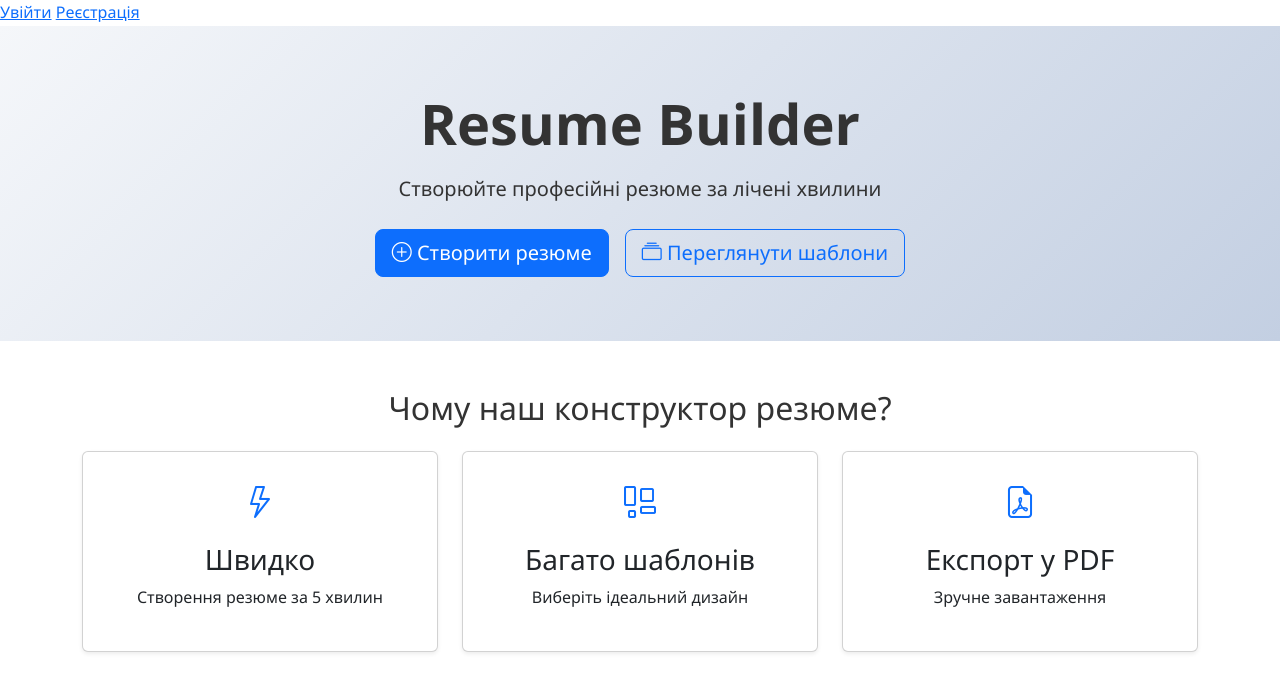
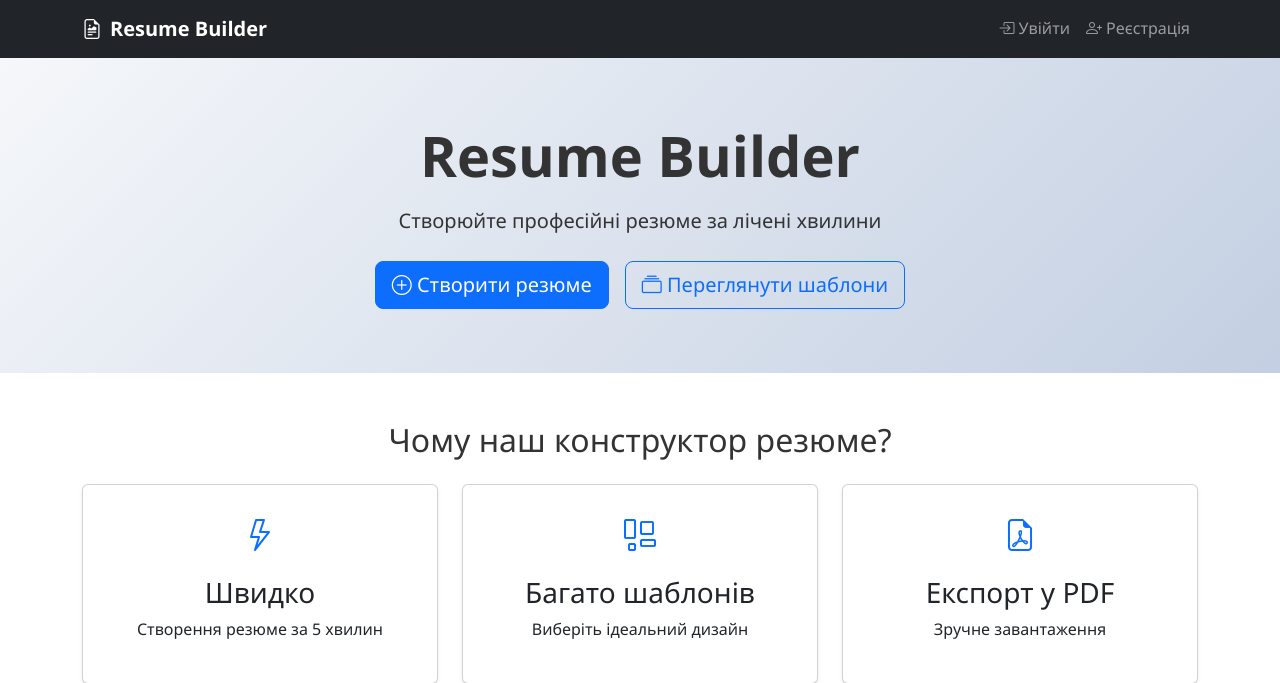
Before and after one commit to xok9ty/Resume-builder, a Django app: page / in a window 1280 px wide. Shown: the top 683 px of the page. Run offline with Django 5.2, Linux system fonts and the light colour scheme; data that the repository does not hold is empty.

Commit message:
create style for authentication

```diff
--- a/builder/static/css/style.css
+++ b/builder/static/css/style.css
@@ -110,3 +110,70 @@ body {
 .action-buttons {
     margin-top: 20px;
 }
+
+.user-nav {
+    background: linear-gradient(135deg, #2c3e50, #34495e);
+    padding: 15px 0;
+    color: white;
+    box-shadow: 0 2px 10px rgba(0,0,0,0.1);
+}
+
+.user-nav-container {
+    max-width: 1200px;
+    margin: 0 auto;
+    padding: 0 20px;
+    display: flex;
+    justify-content: flex-end;
+    align-items: center;
+    gap: 15px;
+    flex-wrap: wrap;
+}
+
+.user-nav span {
+    color: #ecf0f1;
+    font-weight: 500;
+    margin-right: 10px;
+}
+
+.user-nav a {
+    color: #ecf0f1;
+    text-decoration: none;
+    padding: 10px 20px;
+    border-radius: 25px;
+    transition: all 0.3s ease;
+    border: 2px solid transparent;
+    font-weight: 500;
+    display: inline-block;
+    text-align: center;
+    min-width: 100px;
+}
+
+.user-nav a:hover {
+    transform: translateY(-2px);
+    box-shadow: 0 5px 15px rgba(0,0,0,0.2);
+}
+
+.user-nav a[href*="profile"] {
+    background: linear-gradient(45deg, #3498db, #2980b9);
+    border-color: #3498db;
+}
+
+.user-nav a[href*="logout"] {
+    background: linear-gradient(45deg, #e74c3c, #c0392b);
+    border-color: #e74c3c;
+}
+
+.user-nav a[href*="login"] {
+    background: linear-gradient(45deg, #2ecc71, #27ae60);
+    border-color: #2ecc71;
+}
+
+.user-nav a[href*="register"] {
+    background: linear-gradient(45deg, #9b59b6, #8e44ad);
+    border-color: #9b59b6;
+}
+
+.user-nav a:hover {
+    background: transparent;
+    border-color: currentColor;
+}
--- a/builder/templates/home.html
+++ b/builder/templates/home.html
@@ -10,25 +10,61 @@
     <link rel="stylesheet" href="{% static 'css/style.css' %}">
 </head>
 <body>
-    <div class="user-nav">
+    <nav class="navbar navbar-expand-lg navbar-dark bg-dark">
+        <div class="container">
+            <a class="navbar-brand fw-bold" href="/">
+                <i class="bi bi-file-earmark-richtext me-2"></i>Resume Builder
+            </a>
+
+            <button class="navbar-toggler" type="button" data-bs-toggle="collapse" data-bs-target="#navbarNav">
+                <span class="navbar-toggler-icon"></span>
+            </button>
+
+            <div class="collapse navbar-collapse" id="navbarNav">
+                <ul class="navbar-nav ms-auto">
                     {% if user.is_authenticated %}
-            <span>Вітаємо, {{ user.username }}!</span>
-            <a href="{% url 'profile' %}">Профіль</a>
-            <a href="{% url 'logout' %}">Вийти</a>
+                    <li class="nav-item">
+                        <span class="navbar-text text-light me-3">
+                            <i class="bi bi-person-circle me-1"></i>Вітаємо, {{ user.username }}!
+                        </span>
+                    </li>
+                    <li class="nav-item">
+                        <a class="nav-link" href="{% url 'profile' %}">
+                            <i class="bi bi-person me-1"></i>Профіль
+                        </a>
+                    </li>
+                    <li class="nav-item">
+                        <a class="nav-link" href="{% url 'logout' %}">
+                            <i class="bi bi-box-arrow-right me-1"></i>Вийти
+                        </a>
+                    </li>
                     {% else %}
-            <a href="{% url 'login' %}">Увійти</a>
-            <a href="{% url 'register' %}">Реєстрація</a>
+                    <li class="nav-item">
+                        <a class="nav-link" href="{% url 'login' %}">
+                            <i class="bi bi-box-arrow-in-right me-1"></i>Увійти
+                        </a>
+                    </li>
+                    <li class="nav-item">
+                        <a class="nav-link" href="{% url 'register' %}">
+                            <i class="bi bi-person-plus me-1"></i>Реєстрація
+                        </a>
+                    </li>
                     {% endif %}
+                </ul>
             </div>
+        </div>
+    </nav>
+
+
     <div class="hero-section text-center">
         <div class="container">
             <h1 class="display-4 fw-bold mb-3">Resume Builder</h1>
             <p class="lead mb-4">Створюйте професійні резюме за лічені хвилини</p>
-            <div class="d-flex justify-content-center gap-3">
-                <a href="{% url 'create_resume' %}?template={{ template.id }}" class="btn btn-primary btn-lg">
+            <div class="d-flex justify-content-center gap-3 flex-wrap">
+                <a href="{% url 'create_resume' %}" class="btn btn-primary btn-lg">
                     <i class="bi bi-plus-circle"></i> Створити резюме
                 </a>
-                <a href="{% url 'template_gallery' %}" class="btn btn-outline-primary btn-lg btn-view-templates">
+                <a href="{% url 'template_gallery' %}" class="btn btn-outline-primary btn-lg">
                     <i class="bi bi-collection"></i> Переглянути шаблони
                 </a>
             </div>
@@ -72,7 +108,7 @@
         <h2 class="text-center mb-4">Популярні шаблони</h2>
         <div class="row">
             {% for template in popular_templates %}
-            <div class="col-md-4">
+            <div class="col-md-4 mb-4">
                 <div class="card template-card">
                     {% if template.preview_image %}
                         <img src="{{ template.preview_image.url }}" class="template-img" alt="{{ template.name }}"
@@ -85,7 +121,9 @@
                     <div class="card-body">
                         <h5 class="card-title">{{ template.name }}</h5>
                         <p class="card-text">{{ template.description|truncatechars:100 }}</p>
-                        <a href="{% url 'create_resume' %}?template={{ template.id }}   " class="btn btn-primary">Використати</a>
+                        <a href="{% url 'template_preview' template.id %}" class="btn btn-primary w-100">
+                            <i class="bi bi-eye"></i> Переглянути
+                        </a>
                     </div>
                 </div>
             </div>
```
Lines whose indentation alone changed are shown as unchanged.
